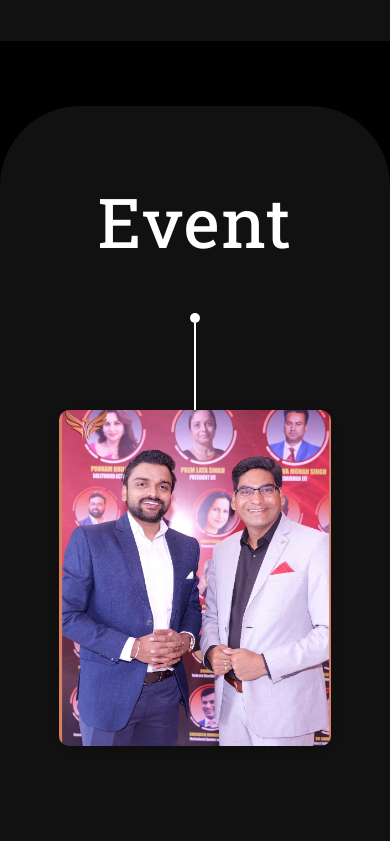
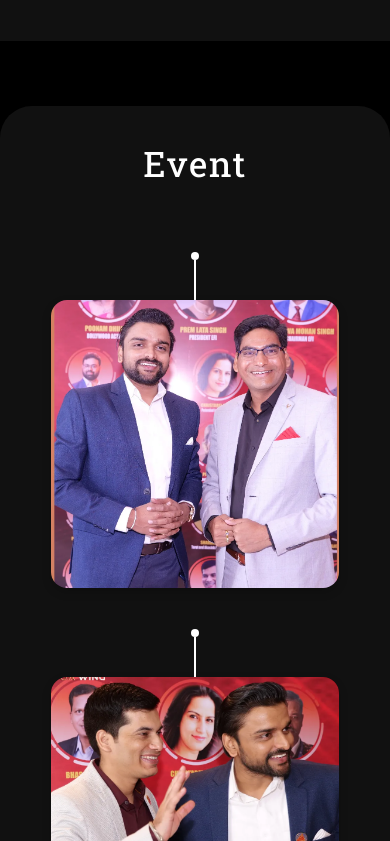
Before and after one commit to Anish-649/Fox-Wing, a React (Vite) app: page / in a window 390 px wide. Shown: the part 5043-5884 px from the top of the page. Built offline with nearby package versions, Linux system fonts and the light colour scheme; a small style sheet from the web is missing; a web font is replaced by a local one.

Commit message:
adding contact btn

```diff
--- a/src/App.jsx
+++ b/src/App.jsx
@@ -10,6 +10,7 @@ import Events from "./components/events/Events";
 import ClientReview from "./components/clientReviews/ClientReview";
 import Contact from "./components/contact/Contact";
 import Footer from "./components/footer/Footer";
+import Contactbtn from "./components/contactbtn/Contactbtn";
 
 function App() {
   return (
@@ -28,6 +29,7 @@ function App() {
               <FifthPage />
               <Events />
               <ClientReview />
+              <Contactbtn/>
               <Footer />
             </>
           }
--- a/src/components/contact/Contact.jsx
+++ b/src/components/contact/Contact.jsx
@@ -5,7 +5,7 @@ export default function Contact() {
     <div id="contact" className="form">
       <div className="contact-Form1">
         <h2>LET’S TALK</h2>
-        <form method="post" action="https://formspree.io/f/mzzjewno">
+        <form method="post" action="https://formspree.io/f/xeornwye">
           <input
             type="text"
             name="name"
--- /dev/null
+++ b/src/components/contactbtn/Contactbtn.jsx
@@ -0,0 +1,14 @@
+import "./contactbtn.css";
+import { Link as RouterLink } from "react-router-dom";
+
+export default function Contactbtn() {
+  return (
+    <div className='contactbtn'>
+        <RouterLink to="/contact">
+                  <button>Get in Touch</button>
+                </RouterLink>
+
+
+    </div>
+  )
+}
--- /dev/null
+++ b/src/components/contactbtn/contactbtn.css
@@ -0,0 +1,64 @@
+.contactbtn {
+  height: auto;
+  text-align: center;
+  padding: 4rem 0 6rem 0;
+}
+
+/* Main button */
+.contactbtn button {
+  background-color: #e04e2c;
+  color: white;
+  border: none;
+  padding: 1rem 3.5rem;
+  border-radius: 2rem;
+  font-size: clamp(1.3rem, 6.5vw, 5.9rem);
+  cursor: pointer;
+  box-shadow: 2px 4px 8px rgba(0, 0, 0, 0.2);
+  transition: background-color 0.3s ease, transform 0.2s ease;
+}
+
+.contactbtn button:hover {
+  background-color: #b64126;
+  transform: scale(1.05);
+}
+
+/* ----------------------------- */
+/* 📱 Responsive Design */
+/* ----------------------------- */
+
+/* Tablets (below 1024px) */
+@media (max-width: 1024px) {
+  .contactbtn {
+    padding: 3.5rem 0 5rem 0;
+  }
+
+  .contactbtn button {
+    font-size: 4.7rem;
+    padding: 1rem 3rem;
+  }
+}
+
+/* Small Tablets and Landscape Phones (below 768px) */
+@media (max-width: 768px) {
+  .contactbtn {
+    padding: 3rem 0 4rem 0;
+  }
+
+  .contactbtn button {
+    font-size: 3.4rem;
+    padding: 0.9rem 2.5rem;
+  }
+}
+
+/* Mobile Portrait (below 480px) */
+@media (max-width: 480px) {
+  .contactbtn {
+    padding: 2.5rem 0 3.5rem 0;
+  }
+
+  .contactbtn button {
+    font-size: 2.7rem;
+    padding: 0.8rem 2rem;
+    border-radius: 1.5rem;
+  }
+}
--- a/src/components/events/Events.jsx
+++ b/src/components/events/Events.jsx
@@ -13,7 +13,7 @@ import event10 from "../../assets/event/event10.webp"
 export default function Event() {
 
     const images = [
-    event1,event2,event3,event4,event5,event6,event7,event10
+    event1,event2,event3,event4,event5,event7,event10
   ];
   return (
     <div className='event'>
--- a/src/components/events/events.css
+++ b/src/components/events/events.css
@@ -1,40 +1,42 @@
-.event{
+.event {
   background-color: #111111;
-padding:2rem 0;
+  padding: 2rem 0;
   border-radius: 5rem;
   align-items: start;
-  min-height: 145vh;
-  height:auto;
-  color:white;
+  min-height: 100vh;
+  color: white;
 }
-.event-heading{
+
+/* Title */
+.event-heading {
   text-align: center;
-    font-size: 4.3rem;
+  font-size: clamp(2.2rem, 4vw + 1rem, 4.3rem);
   padding-top: 2rem;
-
   font-family: "Roboto Slab", serif;
   font-weight: 450;
   letter-spacing: 0.1rem;
 }
+
+/* Card container */
 .cards-container {
   display: flex;
   flex-wrap: wrap;
   justify-content: center;
-  gap: 5rem;
-  padding: 3.5rem 0;
-  margin:0 1rem;
+  gap: 3rem;
+  padding: 3.5rem 1rem;
 }
 
 /* Each hanging unit */
 .hanger {
-  margin:1.3rem;
+  margin: 1.3rem;
   position: relative;
   display: flex;
   flex-direction: column;
   align-items: center;
+  animation: fadeInUp 0.6s ease both;
 }
 
-/* Alternate up/down position */
+/* Alternate up/down positioning */
 .hanger.up {
   transform: translateY(-37px);
 }
@@ -51,23 +53,22 @@ border-radius: 5rem;
 }
 
 .line {
-  width: 0.09rem;
-  height: 5.4rem;
+  width: 0.1rem;
+  height: 5rem;
   background-color: white;
 }
 
 /* The card itself */
 .card {
   width: 17rem;
-  height:21rem;
-
+  height: 25rem;
   border-radius: 16px;
   box-shadow: 0 4px 10px rgba(0, 0, 0, 0.2);
   text-align: center;
-
   color: #1e3147;
+  background: #000;
+  overflow: hidden;
 }
-
 
 .card img {
   width: 100%;
@@ -81,3 +82,106 @@ border-radius: 5rem;
 .card img:hover {
   transform: scale(1.07);
 }
+
+/* Simple fade animation */
+@keyframes fadeInUp {
+  from {
+    opacity: 0;
+    transform: translateY(20px);
+  }
+  to {
+    opacity: 1;
+    transform: translateY(0);
+  }
+}
+
+/* ----------------------------- */
+/* 📱 Responsive Design */
+/* ----------------------------- */
+
+/* Tablets (below 1024px) */
+@media (max-width: 1024px) {
+  .cards-container {
+    gap: 2.5rem;
+  }
+
+  .card {
+    width: 15rem;
+    height: 19rem;
+  }
+
+  .line {
+    height: 4rem;
+  }
+}
+
+/* Mobile Landscape / Small Tablets (below 768px) */
+@media (max-width: 768px) {
+  .event {
+    border-radius: 3rem;
+    padding: 1.5rem 0;
+  }
+
+  .event-heading {
+    font-size: clamp(2rem, 5vw, 3rem);
+  }
+
+  .cards-container {
+    gap: 2rem;
+    padding: 2.5rem 0.5rem;
+  }
+
+  .card {
+    width: 13rem;
+    height: 17rem;
+  }
+
+  .line {
+    height: 3.5rem;
+  }
+}
+
+/* Mobile Portrait (below 480px) */
+@media (max-width: 480px) {
+  .event {
+    border-radius: 2rem;
+    padding: 1rem 0;
+  }
+
+  .event-heading {
+    font-size: 2.2rem;
+    padding-top: 1rem;
+  }
+
+  .cards-container {
+    flex-direction: column;
+    align-items: center;
+    gap: 0rem;
+  }
+
+  .hanger.up,
+  .hanger.down {
+    transform: translateY(0);
+  }
+
+  .card {
+    width: 18rem;
+    max-width: 33rem;
+    height: 18rem;
+
+  }
+  .card img{
+    object-fit:cover;
+    height:100%;
+
+  }
+
+  .line {
+    height: 2.5rem;
+  }
+
+  .dot {
+    width: 8px;
+    height: 8px;
+  }
+}
```
Lines whose indentation alone changed are shown as unchanged.
